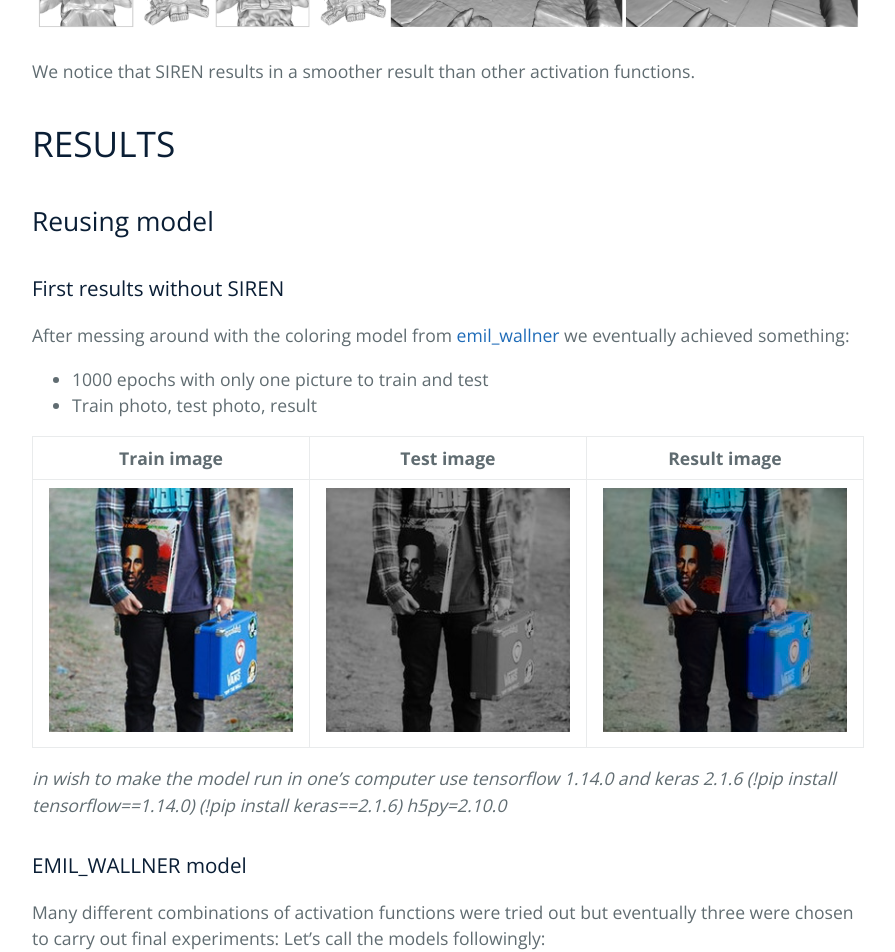
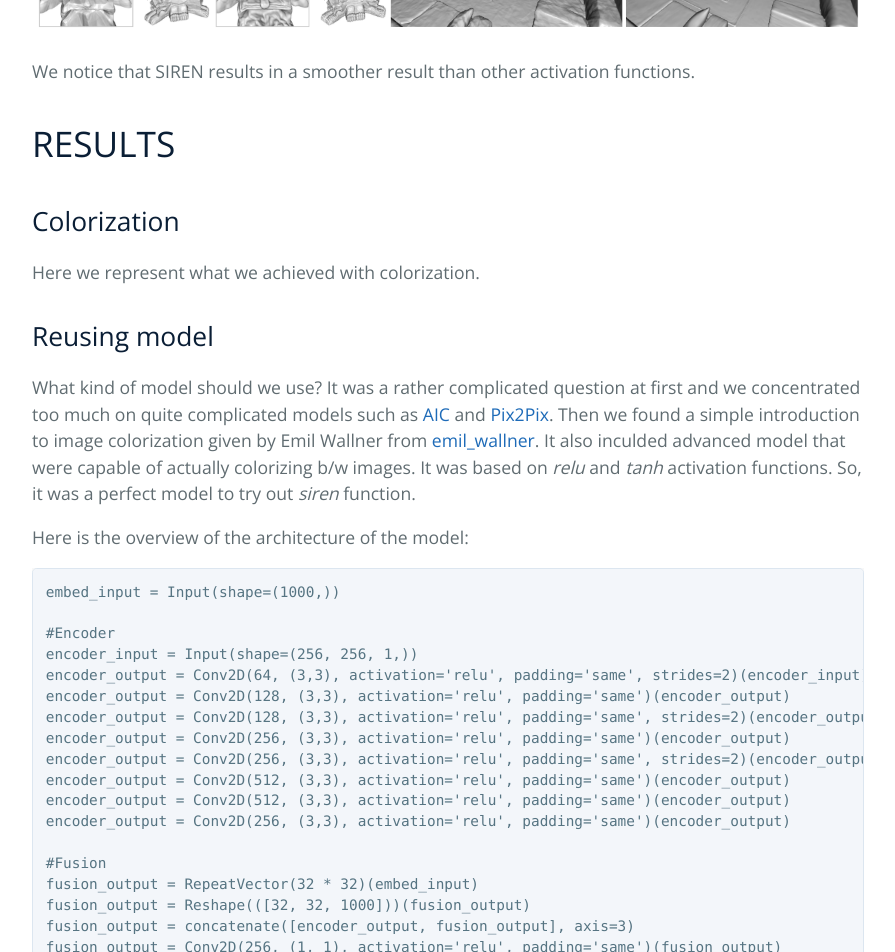
Before and after one commit to mathiasare/SIREN-ImageColorizerProject, a Jekyll site: the page built from index.md, in a window 1280 px wide and 1400 px high, scrolled down 2526 px. Shown: the top 952 px of the window, without its empty margins (192-1087 px from the left). Built offline with Jekyll 4.4.1, drawn with Linux system fonts in a browser that asks for light colours; some of the changed text lies outside the part shown.

Commit message:
Update index.md

````diff
--- a/index.md
+++ b/index.md
@@ -49,11 +49,55 @@ We notice that SIREN results in a smoother result than other activation function
 
 # RESULTS
 
+## Colorization
+
+Here we represent what we achieved with colorization.
+
 ## Reusing model
 
-### First results without SIREN
+What kind of model should we use? It was a rather complicated question at first and we concentrated too much on quite complicated models such as [AIC](https://github.com/lukemelas/Automatic-Image-Colorization) and [Pix2Pix](https://github.com/affinelayer/pix2pix-tensorflow). Then we found a simple introduction to image colorization given by Emil Wallner from [emil_wallner](https://medium.com/@emilwallner/colorize-b-w-photos-with-a-100-line-neural-network-53d9b4449f8d). It also inculded advanced model that were capable of actually colorizing b/w images. It was based on _relu_ and _tanh_ activation functions. So, it was a perfect model to try out _siren_ function.
 
-After messing around with the coloring model from [emil_wallner](https://medium.com/@emilwallner/colorize-b-w-photos-with-a-100-line-neural-network-53d9b4449f8d) we eventually achieved something:
+Here is the overview of the architecture of the model:
+
+```
+embed_input = Input(shape=(1000,))
+
+#Encoder
+encoder_input = Input(shape=(256, 256, 1,))
+encoder_output = Conv2D(64, (3,3), activation='relu', padding='same', strides=2)(encoder_input)
+encoder_output = Conv2D(128, (3,3), activation='relu', padding='same')(encoder_output)
+encoder_output = Conv2D(128, (3,3), activation='relu', padding='same', strides=2)(encoder_output)
+encoder_output = Conv2D(256, (3,3), activation='relu', padding='same')(encoder_output)
+encoder_output = Conv2D(256, (3,3), activation='relu', padding='same', strides=2)(encoder_output)
+encoder_output = Conv2D(512, (3,3), activation='relu', padding='same')(encoder_output)
+encoder_output = Conv2D(512, (3,3), activation='relu', padding='same')(encoder_output)
+encoder_output = Conv2D(256, (3,3), activation='relu', padding='same')(encoder_output)
+
+#Fusion
+fusion_output = RepeatVector(32 * 32)(embed_input)
+fusion_output = Reshape(([32, 32, 1000]))(fusion_output)
+fusion_output = concatenate([encoder_output, fusion_output], axis=3)
+fusion_output = Conv2D(256, (1, 1), activation='relu', padding='same')(fusion_output)
+
+#Decoder
+decoder_output = Conv2D(128, (3,3), activation='relu', padding='same')(fusion_output)
+decoder_output = UpSampling2D((2, 2))(decoder_output)
+decoder_output = Conv2D(64, (3,3), activation='relu', padding='same')(decoder_output)
+decoder_output = UpSampling2D((2, 2))(decoder_output)
+decoder_output = Conv2D(32, (3,3), activation='relu', padding='same')(decoder_output)
+decoder_output = Conv2D(16, (3,3), activation='relu', padding='same')(decoder_output)
+decoder_output = Conv2D(2, (3, 3), activation='tanh', padding='same')(decoder_output)
+decoder_output = UpSampling2D((2, 2))(decoder_output)
+
+model = Model(inputs=[encoder_input, embed_input], outputs=decoder_output)
+```
+
+the `embed_input` includes information from the image classifier — the inception resnet v2, that is trained on over a million images. The more exact description of the model is given at [emil_wallner](https://medium.com/@emilwallner/colorize-b-w-photos-with-a-100-line-neural-network-53d9b4449f8d).
+
+
+### Warm-up
+
+After messing around with the [emil_wallner](https://medium.com/@emilwallner/colorize-b-w-photos-with-a-100-line-neural-network-53d9b4449f8d) original model we eventually achieved something:
 - 1000 epochs with only one picture to train and test
 - Train photo, test photo, result
 
@@ -62,14 +106,25 @@ After messing around with the coloring model from [emil_wallner](https://medium.
 :-------------------------:|:-------------------------:|:------------------:
 ![](pics/res_0.jpg) |![](pics/test_0.jpg) |![](pics/img_0.png)
 
-_in wish to make the model run in one's computer use tensorflow 1.14.0 and keras 2.1.6_
-*(!pip install tensorflow==1.14.0)* *(!pip install keras==2.1.6)* *h5py=2.10.0*
+_versions necessary to make the model run in one's computer use tensorflow 1.14.0 and keras 2.1.6_
+*(!pip install tensorflow==1.14.0)* *(!pip install keras==2.1.6)* *(h5py=2.10.0)*
+
+### Implementing Siren
+
+Firstly, quite difficult implementations were tried but at some point it occurred that the implementation can be done quite easily:
+
+Here is the function to initialize the first layer of the model as described in the article:
+```
+def siren_in(x):
+    x *= 1/30
+    return tf.math.sin(x)
+```
 
 ### EMIL_WALLNER model
 
 Many different combinations of activation functions were tried out but eventually three were chosen to carry out final experiments:
 Let's call the models followingly:
-- FULL_RELU(FR): everything is left as in the original model- only the ulitmate layer activation function is *tanh*, others are *relu*
+- FULL_RELU(FR): everything is left as in the original model- only the ultimate layer's activation function is *tanh*, others are *relu*
 - SIREN_RELU_SIREN(SRS): only the first and last layer are changed to have *siren* activation function
 - SIREN130(S130) aka FULL_SIREN: Not only is it only using all *siren*, the *omega_0* is also chosen to be 1/30
 All the mentioned models proved rather satisfing results on fitting one picture. The results of fitting are represented below:
````
